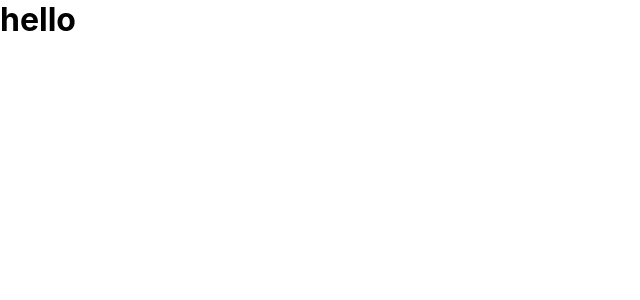
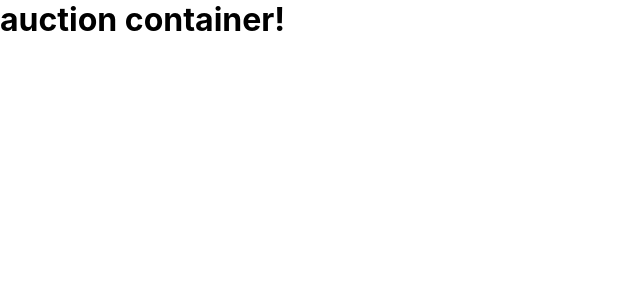
Before and after one commit to mx32000/and-sold, a React (Create React App) app in the folder client/: page /auctions in a window 1280 px wide. Shown: the top 300 px of the page, without its empty margins (0-640 px from the left). Built offline with nearby package versions, Linux system fonts and the light colour scheme.

Commit message:
route to auctions container

```diff
--- a/client/src/App.jsx
+++ b/client/src/App.jsx
@@ -2,8 +2,10 @@ import './App.css';
 import { Switch, Route, useHistory } from 'react-router-dom';
 import { useEffect, useState } from 'react';
 import { loginUser, registerUser, verifyUser } from './services/auth';
+import { Redirect } from 'react-router';
 import SignIn from './screens/SignIn';
 import SignUp from './screens/SignUp';
+import AuctionsContainer from './containers/AuctionsContainer';
 
 function App() {
   const [currentUser, setCurrentUser] = useState(null);
@@ -38,8 +40,8 @@ function App() {
         <Route path="/signup">
           <SignUp handleRegister={handleRegister} />
         </Route>
-        <Route path="/">
-          <h1>hello</h1>
+        <Route path="/auctions">
+          <AuctionsContainer />
         </Route>
       </Switch>
     </div>
--- a/client/src/containers/AuctionsContainer.jsx
+++ b/client/src/containers/AuctionsContainer.jsx
@@ -0,0 +1,5 @@
+export default function AuctionsContainer(props) {
+  return(
+    <h1>auction container!</h1>
+  )
+}
```
Also changed, not shown: 1 other file (tests, documents, lock files or other folders).
